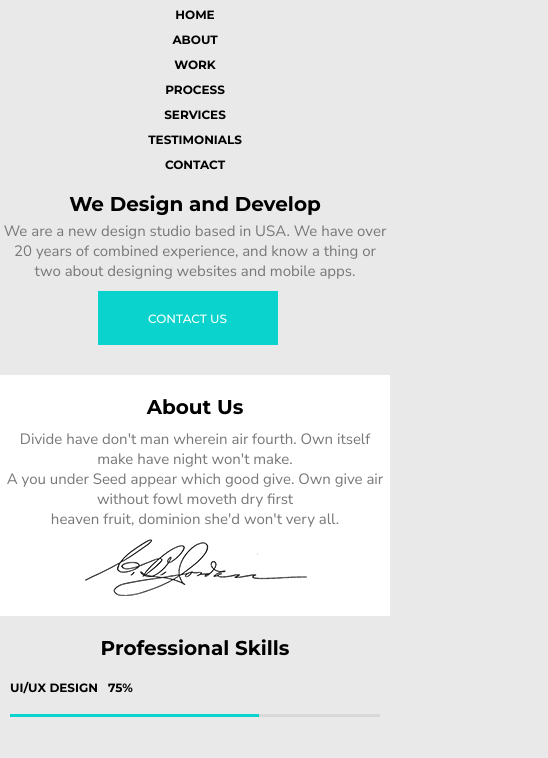
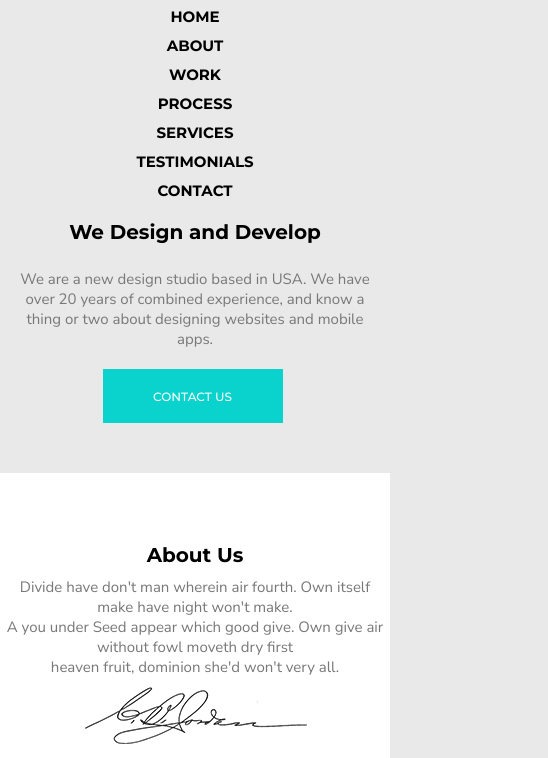
Before and after one commit to N1Boldyrev/exemple_html, a plain HTML site: page index.html in a window 390 px wide. Shown: the part 48-806 px from the top of the page, 548 px wide, since content can reach past the window. Drawn offline with Linux system fonts and the light colour scheme.

Commit message:
mobile view-2

```diff
--- a/style/about.css
+++ b/style/about.css
@@ -38,11 +38,11 @@ hr{
     display: flex;
     flex-direction: row;
 }
-@media screen and (max-width:420px){
+@media screen and (max-width:411px){
     .about_us{
-        margin-top: 30px;
-        padding-top: 20px;
-        padding-bottom: 20px;
+        margin-top: 50px;
+        padding-top: 70px;
+        padding-bottom: 70px;
     }
     .about_us .inner_text{
         padding-top: 10px;
--- a/style/clients.css
+++ b/style/clients.css
@@ -46,7 +46,7 @@ textarea{
     font-size: 15px;
 }
 
-@media screen and (max-width:420px){
+@media screen and (max-width:411px){
     .clients{
         flex-direction: column;
         align-items: center;
@@ -59,16 +59,20 @@ textarea{
         margin-left: 10px;
         padding-bottom: 20px;
     }
+    .form .inner_text{
+        padding-left: 10px;
+        padding-right: 10px;
+    }
 
     .input{
         margin-bottom: 30px;
-        width: 705px;
+        max-width: 411px;
     }
 
     input{
         height: 48px;
         width: 300px;
-        margin-left: 200px;
+        margin-left: 55px;
         margin-top: 10px;
         padding-left: 20px;
         padding-top: 5px;
@@ -78,7 +82,7 @@ textarea{
     textarea{
         height: 170px;
         width: 300px;
-        margin-left: 200px;
+        margin-left: 55px;
         padding-left: 20px;
         padding-top: 10px;
     }
--- a/style/footer.css
+++ b/style/footer.css
@@ -18,7 +18,7 @@
     color: white;
 }
 
-@media screen and (max-width:420px){
+@media screen and (max-width:411px){
 .wrapper_foo{
     flex-direction: column;
     align-items: center;
--- a/style/headder.css
+++ b/style/headder.css
@@ -1,6 +1,9 @@
 body{
     padding: 0;
     margin: 0;
+    width: 100%;
+    height: 100%;
+    overflow-x: hidden;
     background:#e9e9e9;
 }
 
@@ -40,7 +43,7 @@ button{
     border: none;
 }
 
-@media screen and (max-width:420px){
+@media screen and (max-width:411px){
     .navigation{
         display: flex;
         flex-direction: column;
@@ -49,10 +52,13 @@ button{
     }
     .navigation a{
         padding-top: 10px;
+        font-size: 15px;
     }
 
     .head_text{
         padding-top: 20px;
+        padding-left: 10px;
+        padding-right: 10px;
     }
 
     .headline{
@@ -61,12 +67,12 @@ button{
     }
 
     .inner_head_text{
-        padding-top: 5px;
+        padding-top: 25px;
     text-align: center;
 
     }
     button{
-        margin-top: 10px;
+        margin-top: 20px;
         margin-left: 25%;
     }
 }
--- a/style/text_block.css
+++ b/style/text_block.css
@@ -17,7 +17,7 @@
     font-weight: 500;
 }
 
-@media screen and (max-width:420px){
+@media screen and (max-width:411px){
     .text_block{
         padding: 0 40px;
     }
```
